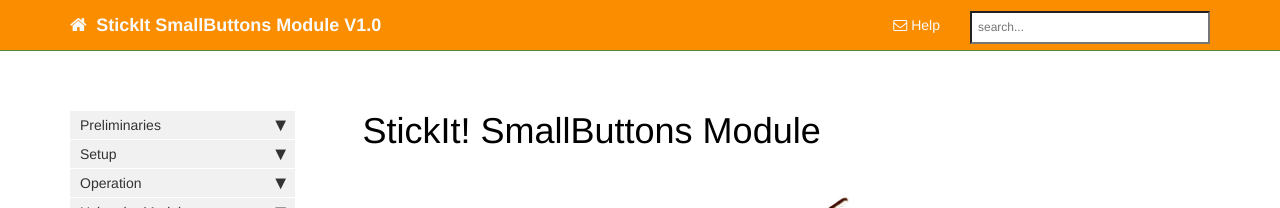
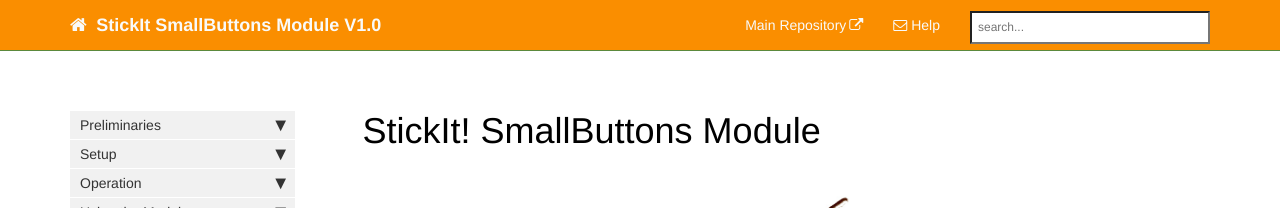
Before and after one commit to xesscorp/StickIt-SmallButtons, a Jekyll site: the page built from docs/pages/index.md, in a window 1280 px wide. Shown: the top 208 px of the page. Built offline with Jekyll 4.4.1, drawn with Linux system fonts in a browser that asks for light colours; nearby versions of some CDN libraries; comment, search, counter and statistics services are not loaded.

Commit message:
Added link to main product repository onto top navigation bar of product manual.

```diff
--- a/docs/_data/topnav.yml
+++ b/docs/_data/topnav.yml
@@ -1,5 +1,5 @@
-## Topnav single links
-## if you want to list an external url, use external_url instead of url. the theme will apply a different link base.
+# Topnav single links
+# if you want to list an external url, use external_url instead of url. the theme will apply a different link base.
 
 # topnav:
 # - title: Topnav
--- a/docs/_includes/topnav.html
+++ b/docs/_includes/topnav.html
@@ -24,6 +24,10 @@
                 {% endif %}
                 {% endfor %}
                 {% endfor %}
+                <!-- Link to main product repository goes here -->
+                {% if site.product_repo %}
+                <li><a href={{site.product_repo}}>Main Repository</a></li>
+                {% endif %}
                 <!-- entries with drop-downs appear here -->
                 <!-- conditional logic to control which topnav appears for the audience defined in the configuration file.-->
                 {% for entry in site.data.topnav.topnav_dropdowns %}
```
